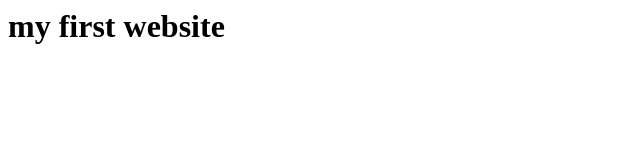
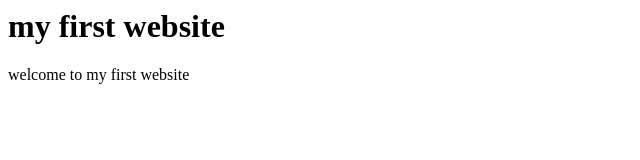
Before and after one commit to Novastorm14/first-website, a plain HTML site: page index.html in a window 1280 px wide. Shown: the whole page, without its empty margins (0-640 px from the left). Drawn offline with Linux system fonts and the light colour scheme.

Commit message:
Update index file with more text

```diff
--- a/index.html
+++ b/index.html
@@ -1 +1,3 @@
 <h1>my first website</h1>
+
+<p>welcome to my first website</p>
```
